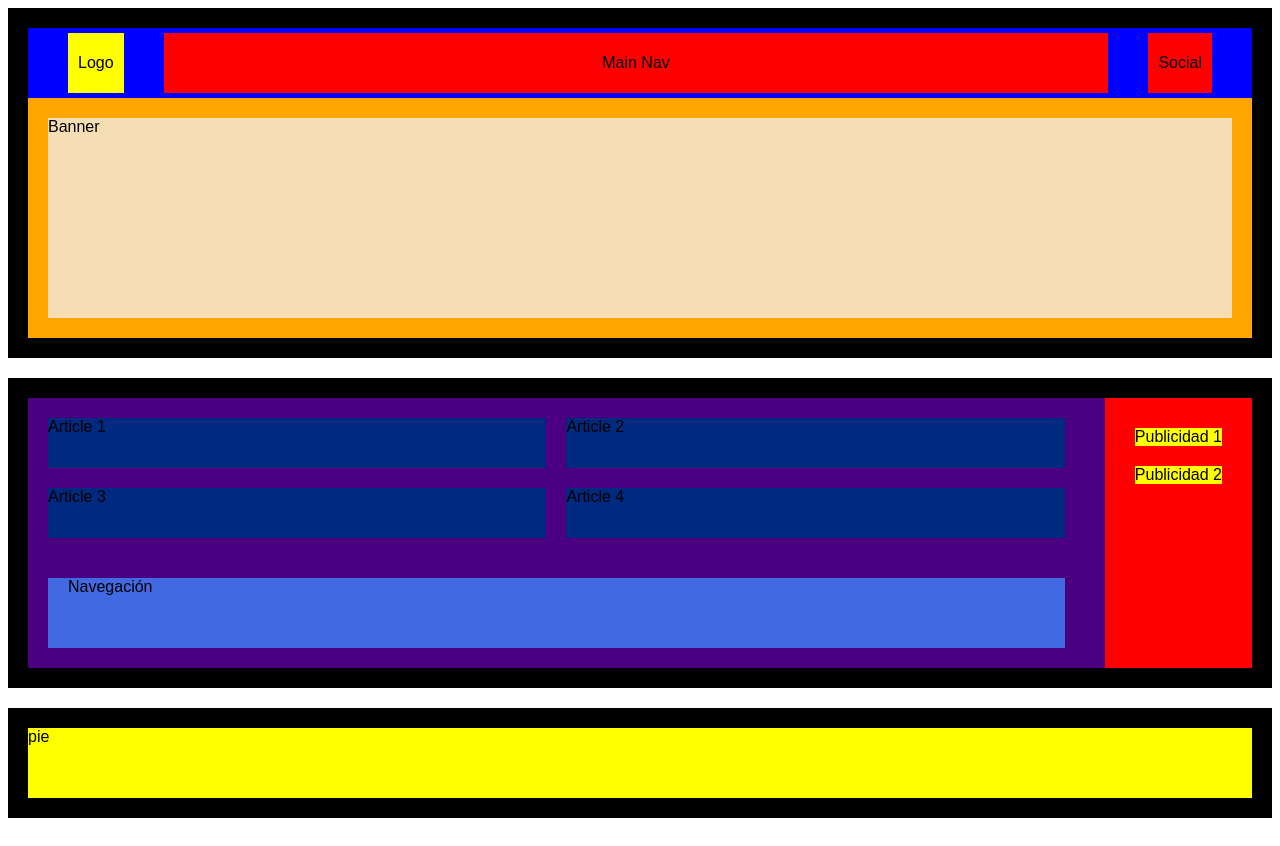
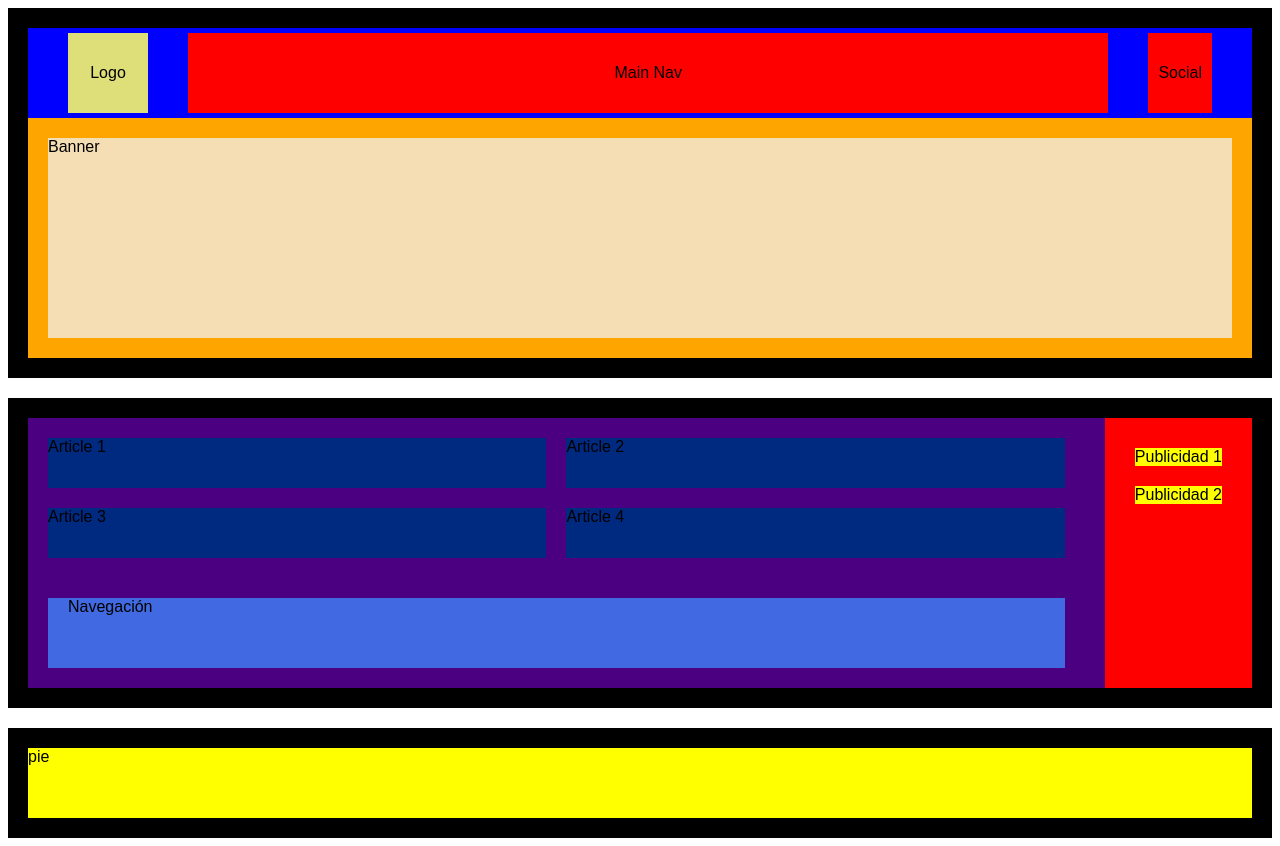
Before and after one commit to ariadnamestres/cibernarium, a website: page exercice-1/index.html in a window 1280 px wide. In both pictures the pointer is over the element "Logo". Drawn offline with Linux system fonts and the light colour scheme.

Commit message:
Utilitzant la propietat css animate, necessitem que en fer hover a sobre el primer div, faci un canvi de dimensions i de color.

```diff
--- a/exercice-1/style.css
+++ b/exercice-1/style.css
@@ -25,7 +25,9 @@ nav {
 }
 
 .nav-logo:hover {
-  background-color: yellow;
+  background-color: rgb(223, 223, 122);
+  height: 60px;
+  width: 60px;
 }
 
 .banner {
```
